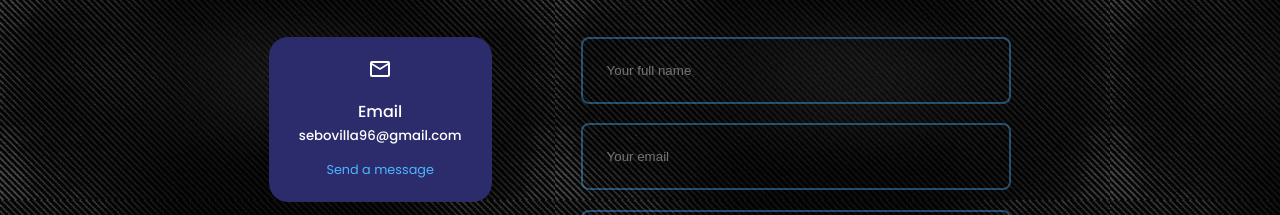
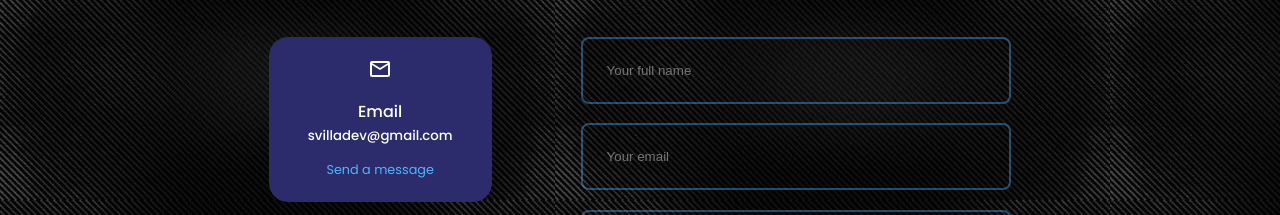
Before and after one commit to SeboV96/Portfolio, a React (Create React App) app: page / in a window 1280 px wide. Shown: the part 8640-8855 px from the top of the page. Built offline with nearby package versions, Linux system fonts and the light colour scheme.

Commit message:
[UPDATE] - Mail updated

```diff
--- a/src/components/contact/Contact.jsx
+++ b/src/components/contact/Contact.jsx
@@ -49,8 +49,8 @@ const Contact = () => {
           <article className="contact__option">
             <MdOutlineEmail className='contact__option-icon'/>
             <h4>{t('contact.email')}</h4>
-            <h5>sebovilla96@gmail.com</h5>
-            <a href="mailto:sebovilla96@gmail.com" target='_blank' rel='noreferrer'>{t('contact.sendMessage')}</a>
+            <h5>svilladev@gmail.com</h5>
+            <a href="mailto:svilladev@gmail.com" target='_blank' rel='noreferrer'>{t('contact.sendMessage')}</a>
           </article>
 
           <article className="contact__option">
```
